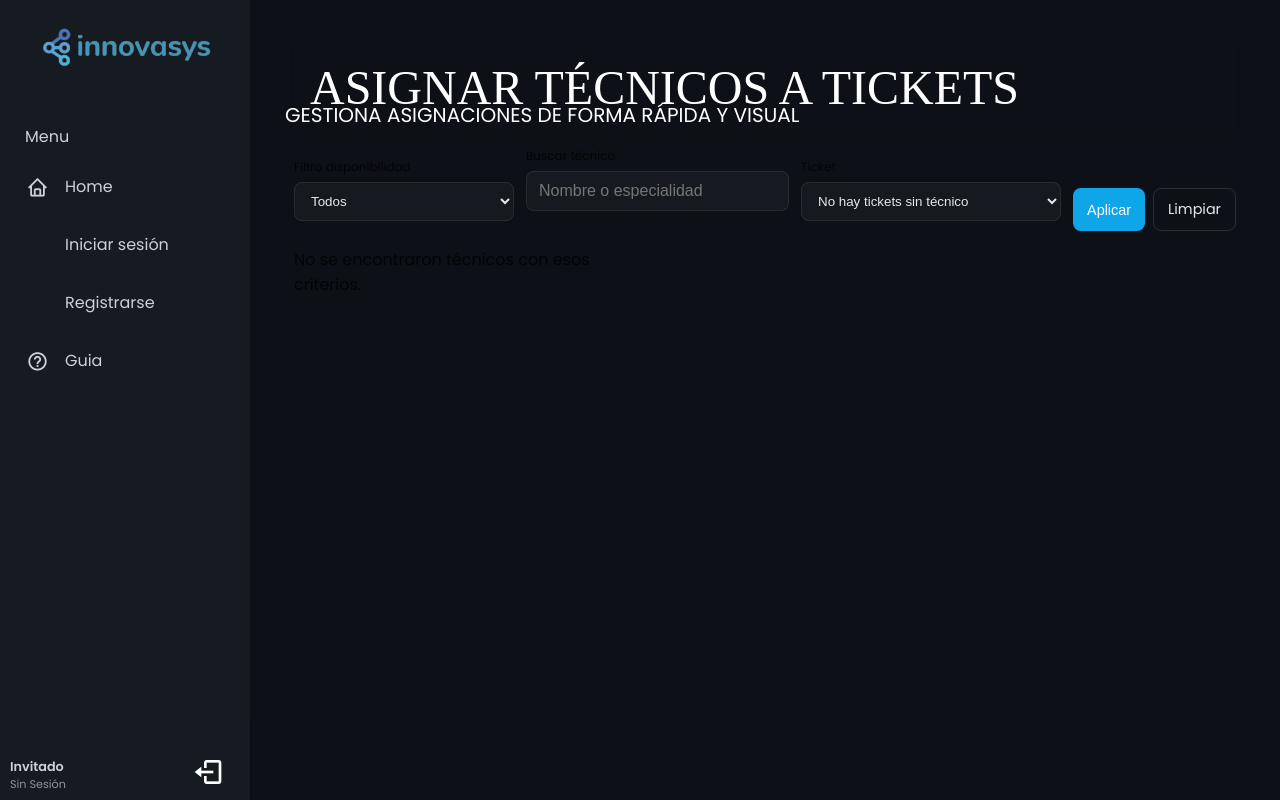
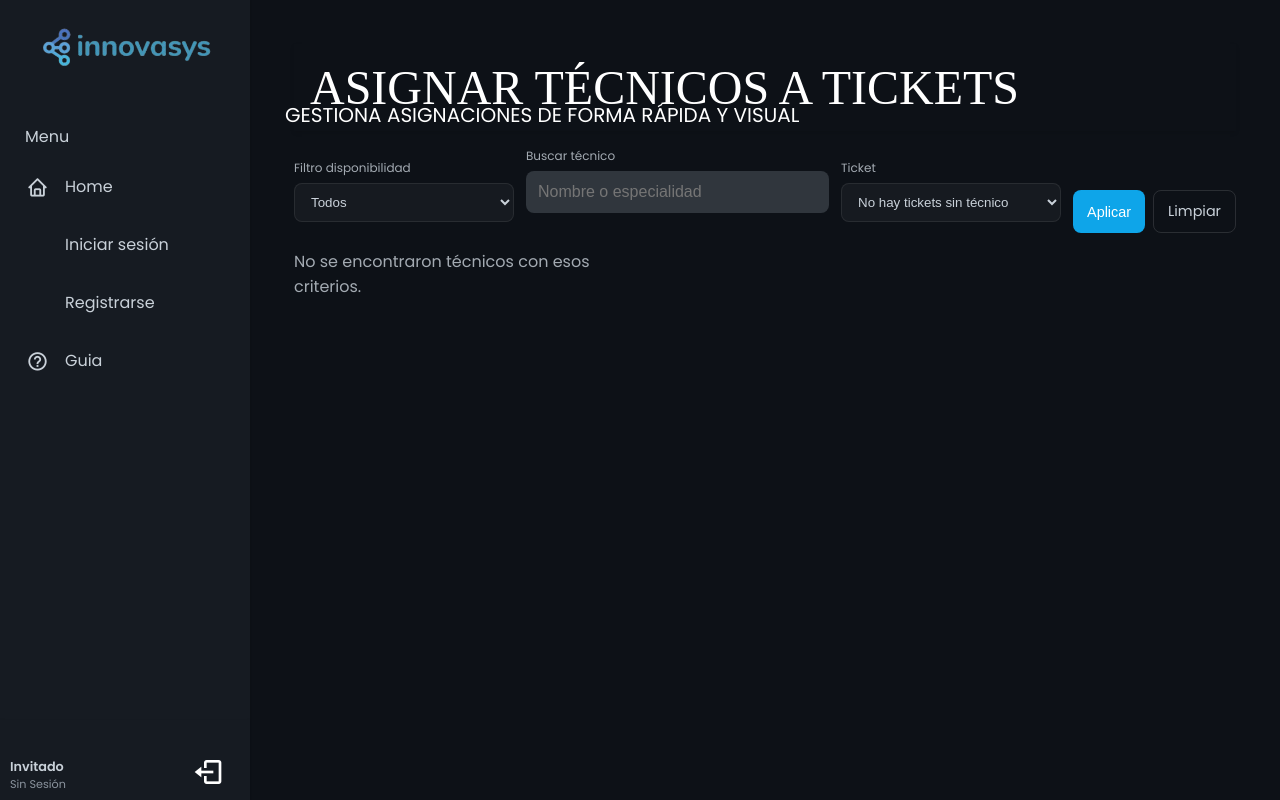
Before and after one commit to AlfreThiago/ProyectoPandora, a PHP site: page /Views/Supervisor/Asignar.php in a window 1280 px wide. Run offline with PHP 8.4, Linux system fonts and the light colour scheme; some libraries are stand-ins or nearby versions; some web fonts are replaced.

Commit message:
Correcion del css y organizacion con prettier >:3

```diff
--- a/Public/css/AdminDash.css
+++ b/Public/css/AdminDash.css
@@ -1278,9 +1278,12 @@ input[type="password"]:focus {
     margin-right: 8px;
 }
 .perfil-campo input {
-    padding: 6px 12px;
     border-radius: 6px;
     border: 1px solid var(--color-border);
+/* Custom styles for profile menu marker */
+ .profile-menu::marker {
+   content: none !important;
+}
     font-size: 1em;
     width: 220px;
     background: var(--fondo-formulario);
@@ -1351,3 +1354,44 @@ input[type="password"]:focus {
 .profile-menu::marker {
     content: none !important;
 }
+
+/* ================= Supervisor: Asignar ================= */
+/*ALEEE puedo organizarte con mi prettier (PRETTIER es un organizador de codigo) todo el codigo css como este de aca? para q quede organizado si queres claro, escribime cuando leas esto*/
+.asignar-content { padding: 24px; }
+.asignar-header { margin-bottom: 16px; }
+
+.alert { margin: 8px 0 16px; padding: 10px 12px; border-radius: 8px; }
+.alert-success { background: rgba(34,197,94,0.15); border:1px solid rgba(34,197,94,0.35); color:#86efac; }
+.alert-error { background: rgba(239,68,68,0.15); border:1px solid rgba(239,68,68,0.35); color:#fecaca; }
+
+.asignar-panel { display: grid; gap: 16px; }
+.asignar-filters { display:flex; flex-wrap:wrap; gap:12px; align-items:center; }
+.asignar-field { min-width:220px; }
+.asignar-field--grow { min-width:260px; flex:1; }
+.asignar-label { display:block; font-size:12px; opacity:.8; margin-bottom:6px; color: var(--color-texto-primario); }
+.asignar-input { width:100%; padding:10px 12px; border-radius:8px; background: rgba(255,255,255,0.04); color: var(--color-texto-primario); border:1px solid rgba(255,255,255,0.08); }
+.asignar-input--small { padding:8px 10px; }
+.asignar-actions { display:flex; gap:8px; align-self:flex-end; }
+
+.btn-primary { background: #0ea5e9; color:#fff; padding:10px 14px; border:none; border-radius:8px; cursor:pointer; text-decoration:none; display:inline-block; }
+.btn-outline { background: transparent; color: var(--color-texto-primario); padding:10px 14px; border:1px solid rgba(255,255,255,0.12); border-radius:8px; text-decoration:none; display:inline-block; }
+
+.asignar-grid { display:grid; grid-template-columns: repeat(auto-fill, minmax(280px, 1fr)); gap:16px; }
+.asignar-empty { opacity:.8; color: var(--color-texto-primario); }
+
+.asignar-card { background: rgba(255,255,255,0.04); border:1px solid rgba(255,255,255,0.06); border-radius:14px; padding:16px; display:flex; flex-direction:column; gap:12px; }
+.asignar-card__head { display:flex; gap:12px; align-items:center; }
+.asignar-avatar { width:56px; height:56px; border-radius:50%; object-fit:cover; border:2px solid rgba(255,255,255,0.12); }
+.asignar-card__title { flex:1; }
+.asignar-card__row { display:flex; align-items:center; gap:8px; }
+.asignar-card__name { margin:0; color: var(--color-texto-primario); font-size:16px; font-weight:600; }
+.asignar-card__subtitle { font-size:12px; opacity:.8; color: var(--color-texto-primario); }
+.asignar-card__chips { display:flex; gap:12px; flex-wrap:wrap; font-size:12px; opacity:.9; }
+.chip { background: rgba(255,255,255,0.06); padding:6px 10px; border-radius:8px; color: var(--color-texto-primario); }
+
+.badge { display:inline-block; font-size:11px; color:white; padding:2px 8px; border-radius:999px; }
+.badge--success { background:#16a34a; }
+.badge--danger { background:#ef4444; }
+.badge--muted { background:#64748b; }
+
+.asignar-assign-form { display:flex; gap:8px; align-items:center; margin-top:4px; }
--- a/Views/Supervisor/Asignar.php
+++ b/Views/Supervisor/Asignar.php
@@ -2,46 +2,38 @@
 <?php include_once __DIR__ . '/../Includes/Sidebar.php'; ?>
 <?php include_once __DIR__ . '/../Includes/Header.php'; ?>
 
-<?php
-// Variables esperadas: $tecnicos (array), $ticketsSinTecnico (array)
-$paletaPrimaria = '#0ea5e9';
-$paletaFondo = '#0b1220';
-$paletaCard = 'rgba(255,255,255,0.04)';
-$paletaTexto = '#e5e7eb';
-?>
-
-<main>
-	<section class="content" style="padding: 24px;">
-		<header class="header" style="margin-bottom: 16px;">
+<main class="asignar-page">
+	<section class="content asignar-content">
+		<header class="header asignar-header">
 			<h1 class="header-title">Asignar Técnicos a Tickets</h1>
 			<p class="header-subtitle">Gestiona asignaciones de forma rápida y visual</p>
 		</header>
 
 			<?php if (isset($_GET['success'])): ?>
-				<div style="margin: 8px 0 16px; background: rgba(34,197,94,0.15); border:1px solid rgba(34,197,94,0.35); color:#86efac; padding:10px 12px; border-radius:8px;">Asignación realizada correctamente.</div>
+				<div class="alert alert-success">Asignación realizada correctamente.</div>
 			<?php elseif (isset($_GET['error'])): ?>
-				<div style="margin: 8px 0 16px; background: rgba(239,68,68,0.15); border:1px solid rgba(239,68,68,0.35); color:#fecaca; padding:10px 12px; border-radius:8px;">Error: <?php echo htmlspecialchars($_GET['error']); ?></div>
+				<div class="alert alert-error">Error: <?php echo htmlspecialchars($_GET['error']); ?></div>
 			<?php endif; ?>
 
-		<div class="panel" style="display:grid; gap:16px;">
-			<form action="/ProyectoPandora/Public/index.php?route=Supervisor/Asignar" method="get" id="filtros" class="filters" style="display:flex; flex-wrap:wrap; gap:12px; align-items:center;">
+		<div class="asignar-panel">
+			<form action="/ProyectoPandora/Public/index.php?route=Supervisor/Asignar" method="get" id="filtros" class="filters asignar-filters">
 				<input type="hidden" name="route" value="Supervisor/Asignar" />
-				<div class="field" style="min-width:220px;">
-					<label style="display:block; font-size:12px; opacity:.8; margin-bottom:6px;">Filtro disponibilidad</label>
-					<select name="estado" id="estado" class="input" style="width:100%; padding:10px 12px; border-radius:8px; background: <?php echo $paletaCard;?>; color: <?php echo $paletaTexto;?>; border:1px solid rgba(255,255,255,0.08);">
+				<div class="field asignar-field">
+					<label class="asignar-label">Filtro disponibilidad</label>
+					<select name="estado" id="estado" class="asignar-input">
 						<?php $estadoSel = $_GET['estado'] ?? 'todos'; ?>
 						<option value="todos" <?php echo $estadoSel==='todos'?'selected':''; ?>>Todos</option>
 						<option value="Disponible" <?php echo $estadoSel==='Disponible'?'selected':''; ?>>Disponibles</option>
 						<option value="Ocupado" <?php echo $estadoSel==='Ocupado'?'selected':''; ?>>Asignados</option>
 					</select>
 				</div>
-				<div class="field" style="min-width:260px; flex:1;">
-					<label style="display:block; font-size:12px; opacity:.8; margin-bottom:6px;">Buscar técnico</label>
-					<input type="text" name="q" id="q" placeholder="Nombre o especialidad" value="<?php echo htmlspecialchars($_GET['q'] ?? ''); ?>" class="input" style="width:100%; padding:10px 12px; border-radius:8px; background: <?php echo $paletaCard;?>; color: <?php echo $paletaTexto;?>; border:1px solid rgba(255,255,255,0.08);" />
+				<div class="field asignar-field asignar-field--grow">
+					<label class="asignar-label">Buscar técnico</label>
+					<input type="text" name="q" id="q" placeholder="Nombre o especialidad" value="<?php echo htmlspecialchars($_GET['q'] ?? ''); ?>" class="asignar-input" />
 				</div>
-				<div class="field" style="min-width:260px;">
-					<label style="display:block; font-size:12px; opacity:.8; margin-bottom:6px;">Ticket</label>
-					<select name="ticket_id" id="ticket_id" class="input" style="width:100%; padding:10px 12px; border-radius:8px; background: <?php echo $paletaCard;?>; color: <?php echo $paletaTexto;?>; border:1px solid rgba(255,255,255,0.08);">
+				<div class="field asignar-field">
+					<label class="asignar-label">Ticket</label>
+					<select name="ticket_id" id="ticket_id" class="asignar-input">
 						<?php if (empty($ticketsSinTecnico)): ?>
 							<option value="">No hay tickets sin técnico</option>
 						<?php else: ?>
@@ -53,9 +45,9 @@ $paletaTexto = '#e5e7eb';
 						<?php endif; ?>
 					</select>
 				</div>
-				<div class="actions" style="display:flex; gap:8px; align-self:flex-end;">
-					<button type="submit" class="btn" style="background: <?php echo $paletaPrimaria;?>; color:white; padding:10px 14px; border:none; border-radius:8px;">Aplicar</button>
-					<a href="/ProyectoPandora/Public/index.php?route=Supervisor/Asignar" class="btn" style="background:transparent; color:<?php echo $paletaTexto;?>; padding:10px 14px; border:1px solid rgba(255,255,255,0.12); border-radius:8px; text-decoration:none;">Limpiar</a>
+				<div class="actions asignar-actions">
+					<button type="submit" class="btn btn-primary">Aplicar</button>
+					<a href="/ProyectoPandora/Public/index.php?route=Supervisor/Asignar" class="btn btn-outline">Limpiar</a>
 				</div>
 			</form>
 
@@ -72,9 +64,9 @@ $paletaTexto = '#e5e7eb';
 				});
 			?>
 
-			<div class="grid" style="display:grid; grid-template-columns: repeat(auto-fill, minmax(280px, 1fr)); gap:16px;">
+			<div class="asignar-grid">
 				<?php if (empty($filtrados)): ?>
-					<div style="opacity:.8;">No se encontraron técnicos con esos criterios.</div>
+					<div class="asignar-empty">No se encontraron técnicos con esos criterios.</div>
 				<?php else: ?>
 					<?php foreach ($filtrados as $tec): ?>
 						<?php
@@ -83,24 +75,24 @@ $paletaTexto = '#e5e7eb';
 							$estado = $tec['disponibilidad'] ?? 'Desconocido';
 							$badgeColor = $estado === 'Disponible' ? '#16a34a' : ($estado==='Ocupado' ? '#ef4444' : '#64748b');
 						?>
-						<div class="card" style="background: <?php echo $paletaCard;?>; border:1px solid rgba(255,255,255,0.06); border-radius:14px; padding:16px; display:flex; flex-direction:column; gap:12px;">
-							<div style="display:flex; gap:12px; align-items:center;">
-								<img src="<?php echo htmlspecialchars($avatar); ?>" alt="avatar" style="width:56px; height:56px; border-radius:50%; object-fit:cover; border:2px solid rgba(255,255,255,0.12);" />
-								<div style="flex:1;">
-									<div style="display:flex; align-items:center; gap:8px;">
-										<h3 style="margin:0; color:<?php echo $paletaTexto;?>; font-size:16px; font-weight:600;"><?php echo htmlspecialchars($tec['name'] ?? ''); ?></h3>
-										<span style="display:inline-block; font-size:11px; background: <?php echo $badgeColor;?>; color:white; padding:2px 8px; border-radius:999px;"><?php echo htmlspecialchars($estado); ?></span>
+						<div class="asignar-card">
+							<div class="asignar-card__head">
+								<img src="<?php echo htmlspecialchars($avatar); ?>" alt="avatar" class="asignar-avatar" />
+								<div class="asignar-card__title">
+									<div class="asignar-card__row">
+										<h3 class="asignar-card__name"><?php echo htmlspecialchars($tec['name'] ?? ''); ?></h3>
+										<span class="badge <?php echo $estado==='Disponible' ? 'badge--success' : ($estado==='Ocupado' ? 'badge--danger' : 'badge--muted'); ?>"><?php echo htmlspecialchars($estado); ?></span>
 									</div>
-									<div style="font-size:12px; opacity:.8;">Especialidad: <?php echo htmlspecialchars($tec['especialidad'] ?? '—'); ?></div>
+									<div class="asignar-card__subtitle">Especialidad: <?php echo htmlspecialchars($tec['especialidad'] ?? '—'); ?></div>
 								</div>
 							</div>
-							<div style="display:flex; gap:12px; flex-wrap:wrap; font-size:12px; opacity:.9;">
-								<div style="background:rgba(255,255,255,0.06); padding:6px 10px; border-radius:8px;">Tickets asignados: <?php echo (int)($tec['tickets_asignados'] ?? 0); ?></div>
-								<div style="background:rgba(255,255,255,0.06); padding:6px 10px; border-radius:8px;">Email: <?php echo htmlspecialchars($tec['email'] ?? ''); ?></div>
+							<div class="asignar-card__chips">
+								<div class="chip">Tickets asignados: <?php echo (int)($tec['tickets_asignados'] ?? 0); ?></div>
+								<div class="chip">Email: <?php echo htmlspecialchars($tec['email'] ?? ''); ?></div>
 							</div>
-							<form action="/ProyectoPandora/Public/index.php?route=Supervisor/AsignarTecnico" method="post" style="display:flex; gap:8px; align-items:center; margin-top:4px;">
+							<form action="/ProyectoPandora/Public/index.php?route=Supervisor/AsignarTecnico" method="post" class="asignar-assign-form">
 								<input type="hidden" name="tecnico_id" value="<?php echo (int)$tec['id']; ?>" />
-								<select name="ticket_id" class="input" style="flex:1; padding:8px 10px; border-radius:8px; background: <?php echo $paletaCard;?>; color: <?php echo $paletaTexto;?>; border:1px solid rgba(255,255,255,0.08);">
+								<select name="ticket_id" class="asignar-input asignar-input--small">
 									<?php if (empty($ticketsSinTecnico)): ?>
 										<option value="">No hay tickets sin técnico</option>
 									<?php else: ?>
@@ -111,7 +103,7 @@ $paletaTexto = '#e5e7eb';
 										<?php endforeach; ?>
 									<?php endif; ?>
 								</select>
-								<button type="submit" class="btn" style="background: <?php echo $paletaPrimaria;?>; color:white; padding:10px 12px; border:none; border-radius:8px; white-space:nowrap;" <?php echo ($estado==='Ocupado')?'disabled':''; ?>>Asignar</button>
+								<button type="submit" class="btn btn-primary" <?php echo ($estado==='Ocupado')?'disabled':''; ?>>Asignar</button>
 							</form>
 						</div>
 					<?php endforeach; ?>
```
